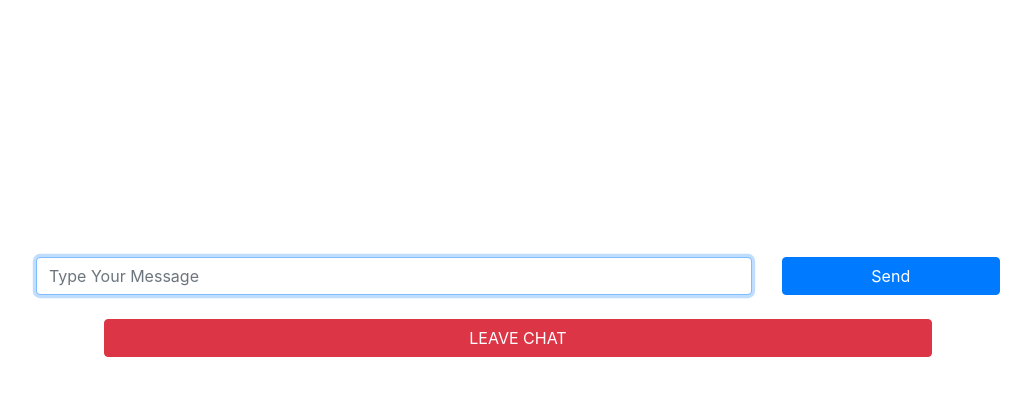
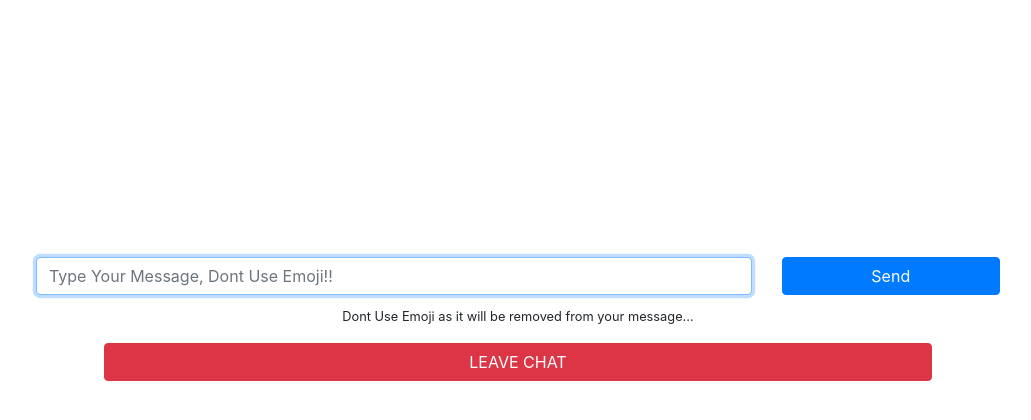
Before and after one commit to Rasesh2005/Chat-Room-Web-App, a Flask app: template templates/chatPage.html in a window 1280 px wide. Shown: the part 235-655 px from the top of the page, without its empty margins (122-1153 px from the left). Run offline with Flask 2, Linux system fonts and the light colour scheme; the template is opened without the code that fills it, so the values that code supplies are empty; some libraries are stand-ins or nearby versions.

Commit message:
Added Info For User

```diff
--- a/client/client_socket.py
+++ b/client/client_socket.py
@@ -23,7 +23,8 @@ class ClientSocket:
                 s=self.CLIENT.recv(msglen).decode(self.FORMAT,'ignore')
                 username=s[:s.index(':=>')]
                 message=s[s.index(':=>')+3:]
-                self.MsgList.append({username:message})
+                if len(message):
+                    self.MsgList.append({username:message})
 
     def connect(self):
         self.CLIENT.connect(self.ADDR)
--- a/templates/chatPage.html
+++ b/templates/chatPage.html
@@ -30,12 +30,13 @@ Chat Page
     </div>
     <form id="Msg" class="form-inline mb-2">
       <div class="form-group col-9">
-          <input type="text" id= msg required style="width: 100%;"class="form-control" autofocus id="msg" name="msg"placeholder="Type Your Message">
+          <input type="text" id= msg required style="width: 100%;"class="form-control" autofocus id="msg" name="msg"placeholder="Type Your Message, Dont Use Emoji!!">
       </div>
       <div class="form-group col-3">
           <button type="button" id="submitButton" style="width: 100%;" class="btn btn-primary">Send</button>
       </div>
     </form>
+    <center><small>Dont Use Emoji as it will be removed from your message...</small></center>
       <center>
       <form action="/leave/{{username}}/{{key}}/" method="get"><button class="btn btn-danger col-10 mt-3">LEAVE CHAT</button>
       </form>
```
